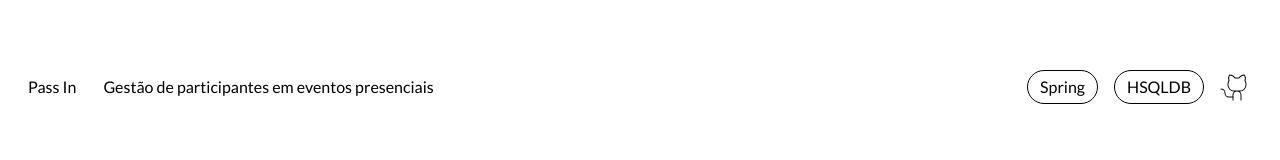
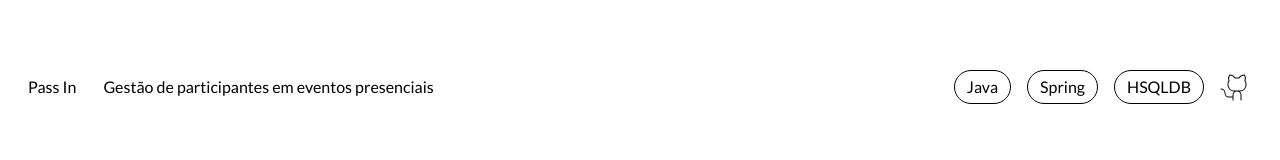
Before and after one commit to joaonpx/npxworld, a React (Vite) app: page / in a window 1280 px wide. Shown: the part 1464-1624 px from the top of the page. Built offline with nearby package versions, Linux system fonts and the light colour scheme.

Commit message:
💄 style: atualizando tecnologias

```diff
--- a/src/App.jsx
+++ b/src/App.jsx
@@ -166,7 +166,7 @@ export function App() {
                   name="Pass In"
                   url="https://github.com/joaonpx/pass-in"
                   description="Gestão de participantes em eventos presenciais"
-                  techs={["Spring", "HSQLDB"]}
+                  techs={["Java", "Spring", "HSQLDB"]}
                   github="https://github.com/joaonpx/pass-in"
                 />
               </SwiperSlide>
```
